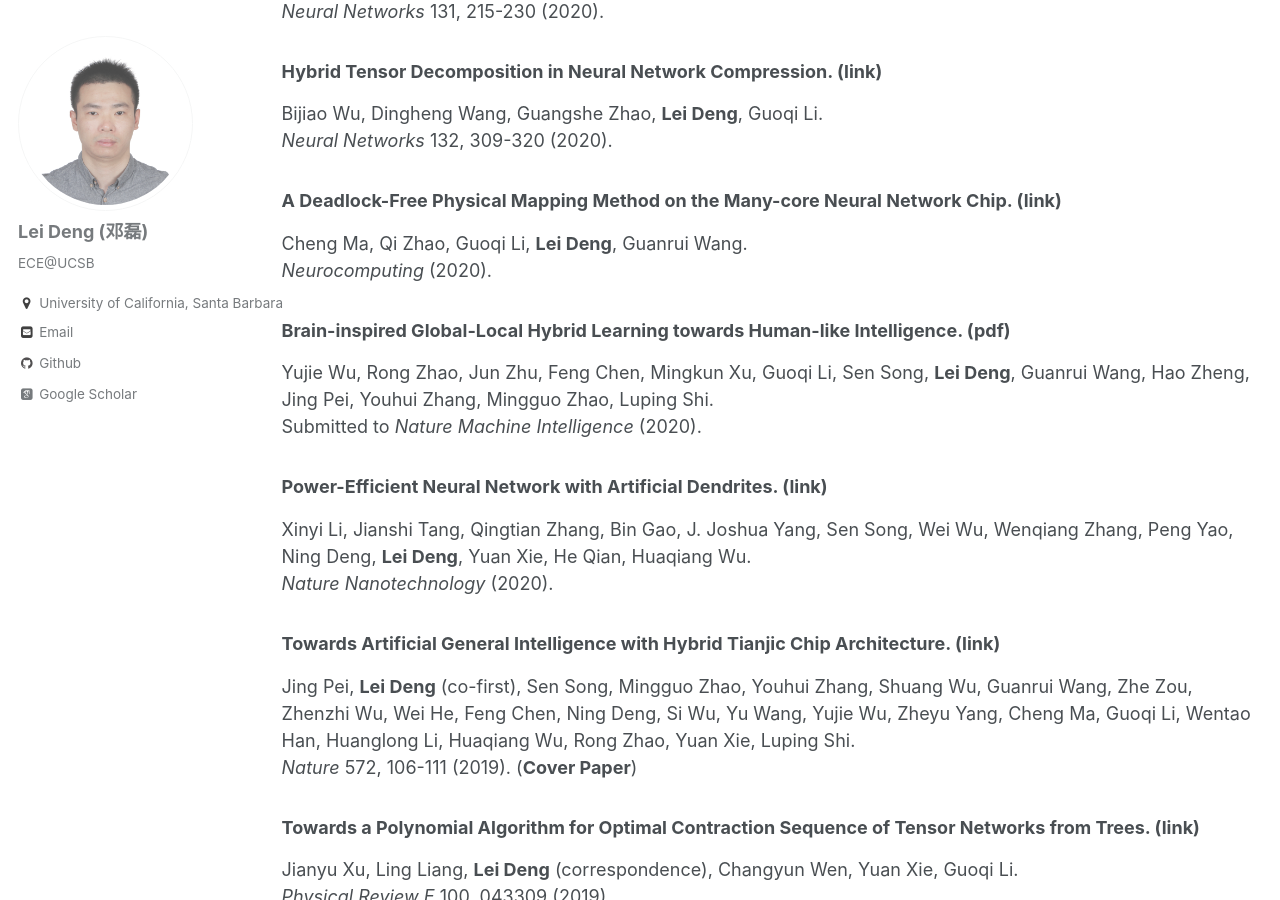
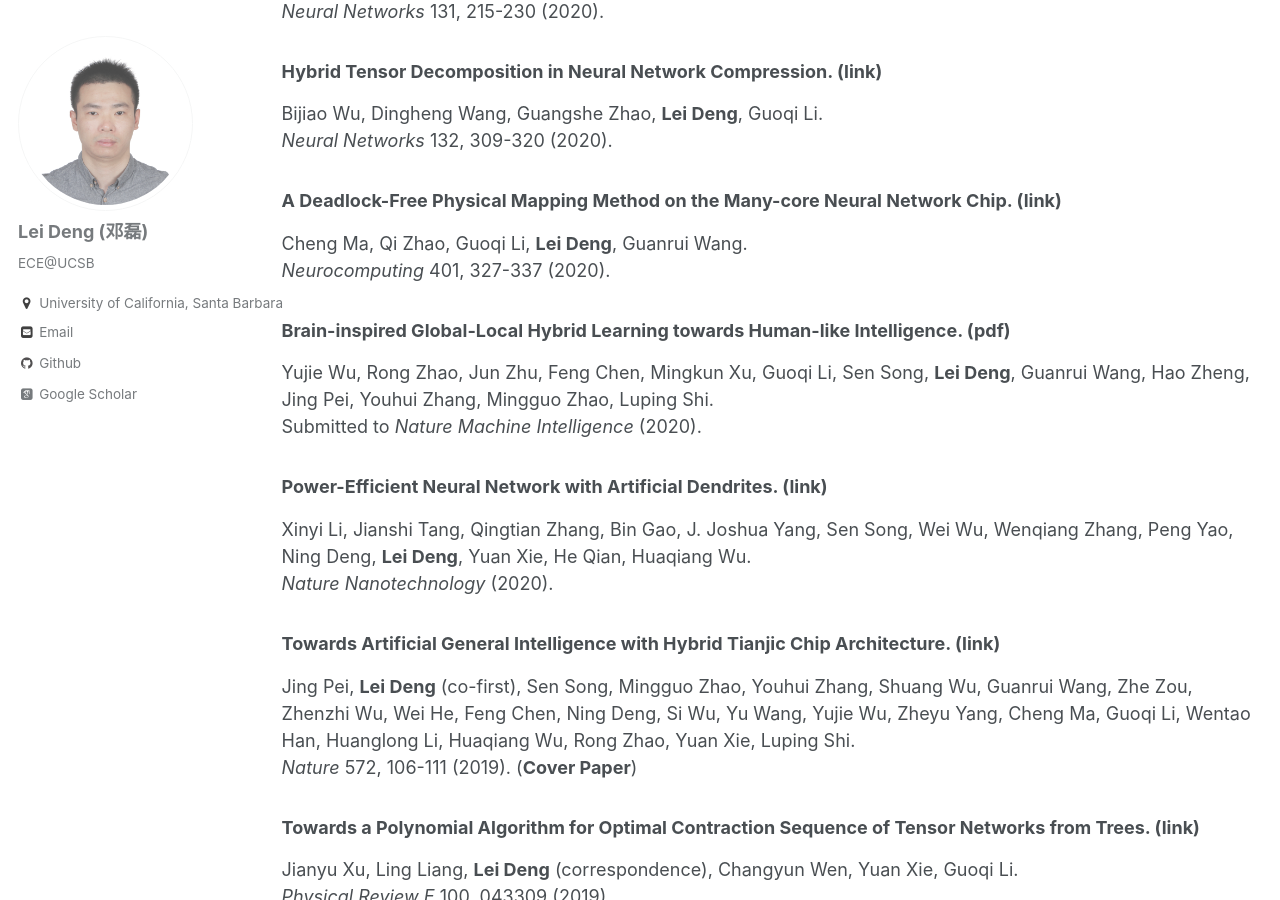
Before and after one commit to dllfei/dllfei.github.io, a Jekyll site: the page built from _pages/publications.md, in a window 1280 px wide and 900 px high, scrolled down 2690 px. Built offline with Jekyll 4.4.1, drawn with Linux system fonts in a browser that asks for light colours; some web fonts are replaced.

Commit message:
Update publications.md

```diff
--- a/_pages/publications.md
+++ b/_pages/publications.md
@@ -86,7 +86,7 @@ Bijiao Wu, Dingheng Wang, Guangshe Zhao, **Lei Deng**, Guoqi Li. <br />
 
 ### A Deadlock-Free Physical Mapping Method on the Many-core Neural Network Chip. ([link](https://www.sciencedirect.com/science/article/abs/pii/S0925231220304653)) <br />
 Cheng Ma, Qi Zhao, Guoqi Li, **Lei Deng**, Guanrui Wang. <br />
-*Neurocomputing* (2020).
+*Neurocomputing* 401, 327-337 (2020).
 
 ### Brain-inspired Global-Local Hybrid Learning towards Human-like Intelligence. ([pdf](https://arxiv.org/ftp/arxiv/papers/2006/2006.03226.pdf)) <br />
 Yujie Wu, Rong Zhao, Jun Zhu, Feng Chen, Mingkun Xu, Guoqi Li, Sen Song, **Lei Deng**, Guanrui Wang, Hao Zheng, Jing Pei, Youhui Zhang, Mingguo Zhao, Luping Shi. <br />
```
